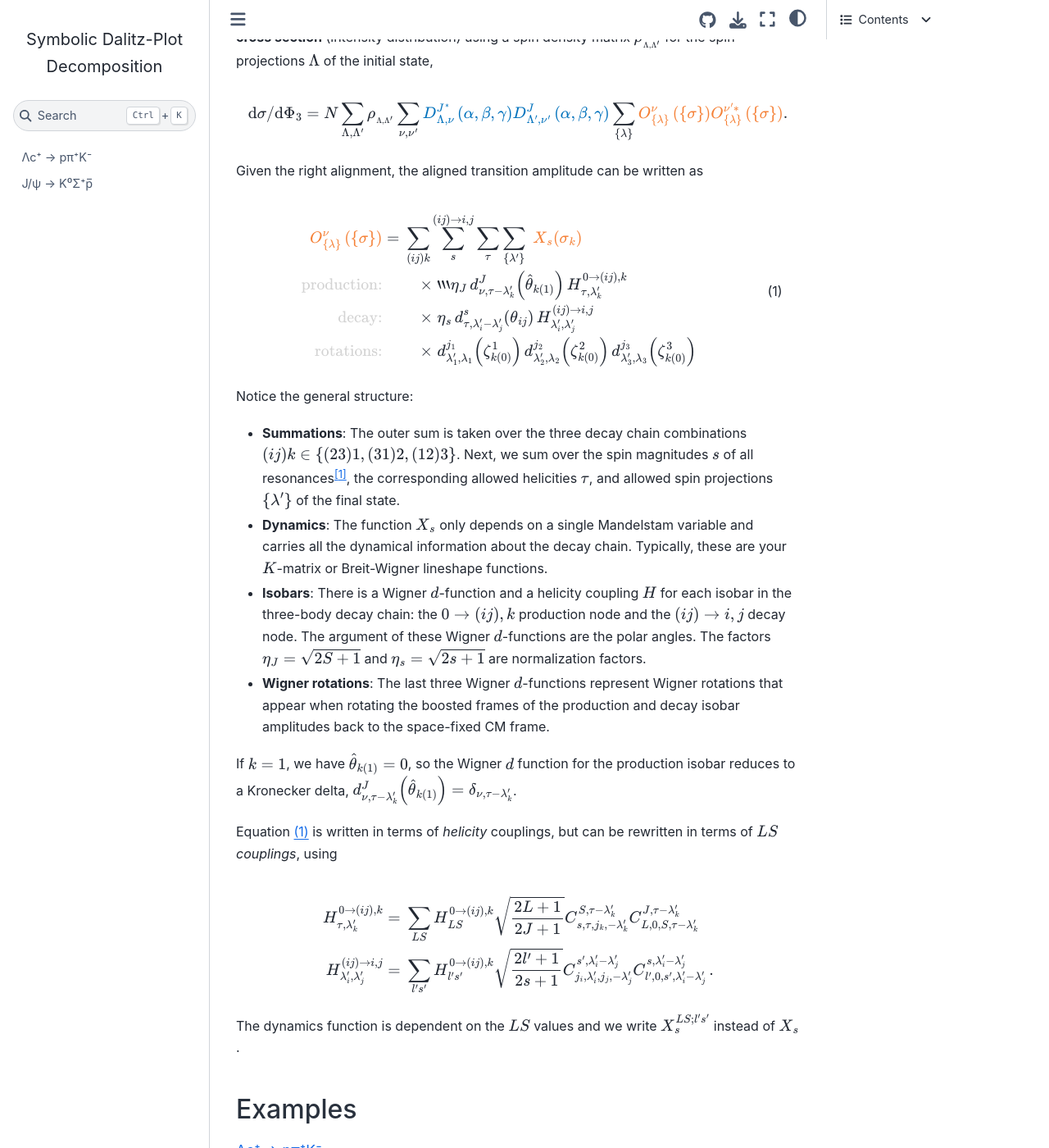
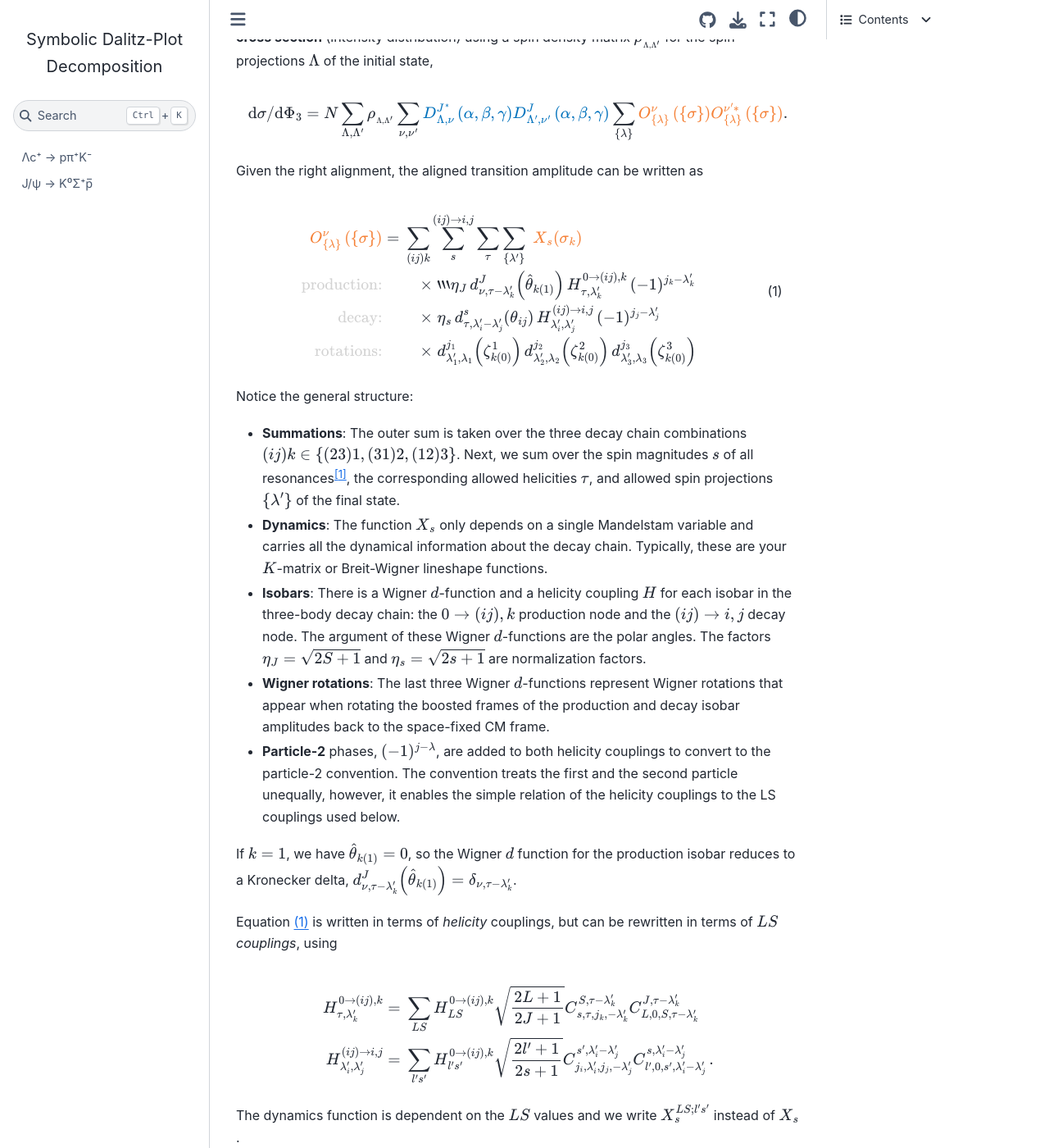
Before and after one commit to ComPWA/ampform-dpd, a Sphinx documentation site: the page built from docs/index.md, in a window 1280 px wide and 1400 px high, scrolled down 2049 px. Shown: the whole window at 82% size. Built offline with Sphinx 7.4.7 and the Sphinx Book theme 1.1.4, drawn with Linux system fonts in a browser that asks for light colours; pages that are not in the unit, such as notebooks, are missing from menus; the version number could not be read and is left out; cross-references to code outside the pages are shown as plain code.

Commit message:
add the phase of the particle-2 convention
also, a comment in the text.

````diff
--- a/docs/index.md
+++ b/docs/index.md
@@ -121,11 +121,11 @@ label: aligned-amplitude
 \\ {\color{LightGray}\text{production:}} && \quad \times\;```
    \eta_J\,
    d^J_{\nu,\tau-\lambda'_k}\!\left(\hat\theta_{k(1)}\right)\,
-   H^{0\to(ij),k}_{\tau,\lambda_k'}
+   H^{0\to(ij),k}_{\tau,\lambda_k'}\,(-1)^{j_k-\lambda_k'}
 \\ {\color{LightGray}\text{decay:}} && \quad \times\;
    \eta_s\,
    d^s_{\tau,\lambda'_i-\lambda_j'}\!\left(\theta_{ij}\right)\,
-   H^{(ij)\to i,j}_{\lambda'_i,\lambda'_j}
+   H^{(ij)\to i,j}_{\lambda'_i,\lambda'_j}\,(-1)^{j_j-\lambda_j'}
 \\ {\color{LightGray}\text{rotations:}} && \quad \times\;
    d^{j_1}_{\lambda'_1,\lambda_1}\!\left(\zeta^1_{k(0)}\right)\,
    d^{j_2}_{\lambda'_2,\lambda_2}\!\left(\zeta^2_{k(0)}\right)\,
@@ -139,6 +139,7 @@ Notice the general structure:
 - **Dynamics**: The function $X_s$ only depends on a single Mandelstam variable and carries all the dynamical information about the decay chain. Typically, these are your $K$-matrix or Breit-Wigner lineshape functions.
 - **Isobars**: There is a Wigner&nbsp;$d$-function and a helicity coupling $H$ for each isobar in the three-body decay chain: the $0\to(ij),k$ production node and the $(ij)\to i,j$ decay node. The argument of these Wigner&nbsp;$d$-functions are the polar angles. The factors $\eta_J=\sqrt{2S+1}$ and $\eta_s=\sqrt{2s+1}$ are normalization factors.
 - **Wigner rotations**: The last three Wigner&nbsp;$d$-functions represent Wigner rotations that appear when rotating the boosted frames of the production and decay isobar amplitudes back to the space-fixed CM frame.
+- **Particle-2** phases, $(-1)^{j-\lambda}$, are added to both helicity couplings to convert to the particle-2 convention. The convention treats the first and the second particle unequally, however, it enables the simple relation of the helicity couplings to the LS couplings used below.
 
 If $k=1$, we have $\hat\theta_{k(1)}=0$, so the Wigner&nbsp;$d$ function for the production isobar reduces to a Kronecker delta, $d^J_{\nu,\tau-\lambda'_k}\!\left(\hat\theta_{k(1)}\right) = \delta_{\nu,\tau-\lambda'_k}$.
 
````
